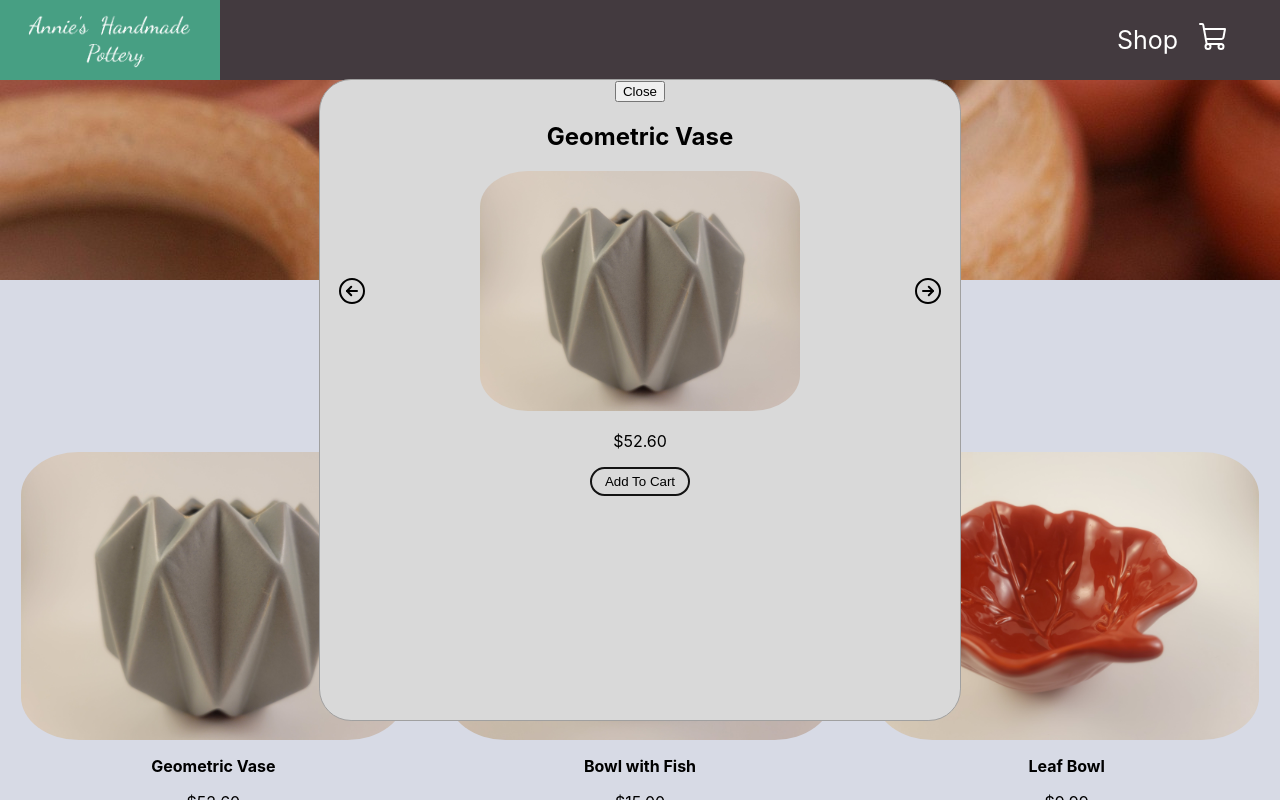
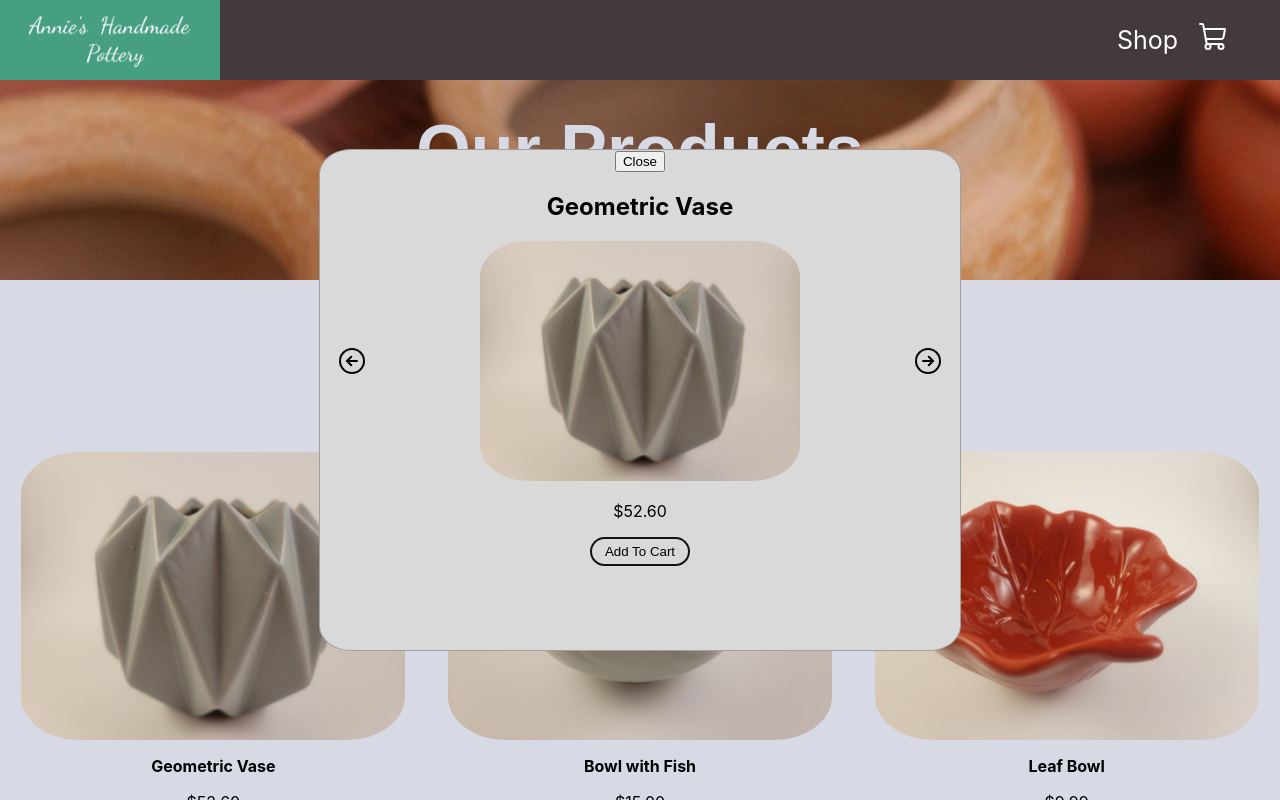
Before and after one commit to LaurenCummings/shop-project, a React (Create React App) app: page / in a window 1280 px wide. Both pictures are taken after a click on the picture 213 px from the left and 596 px from the top of the page. Shown: the top 800 px of the page. Built offline with nearby package versions, Linux system fonts and the light colour scheme.

Commit message:
Made dialog box height in px not %

```diff
--- a/src/components/Dialog.css
+++ b/src/components/Dialog.css
@@ -7,7 +7,7 @@
     left: 50%;
     transform: translate(-50%, -50%);
     width: 50%;
-    height: 80%;
+    height: 500px;
   }
 
   .dialog img {
```
